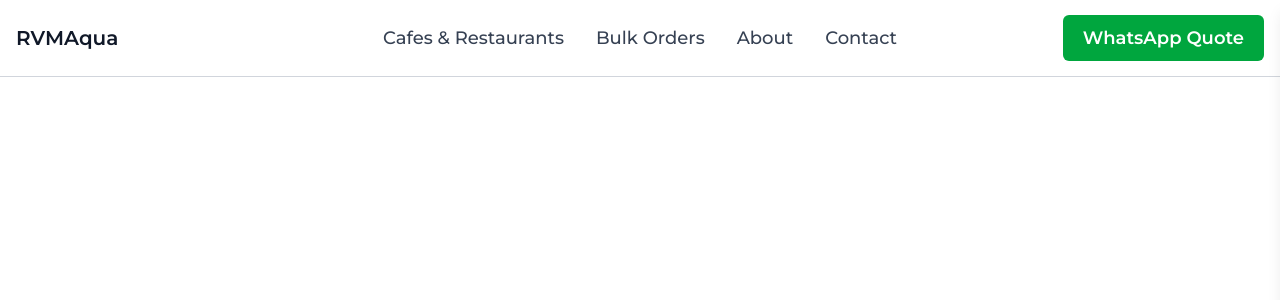
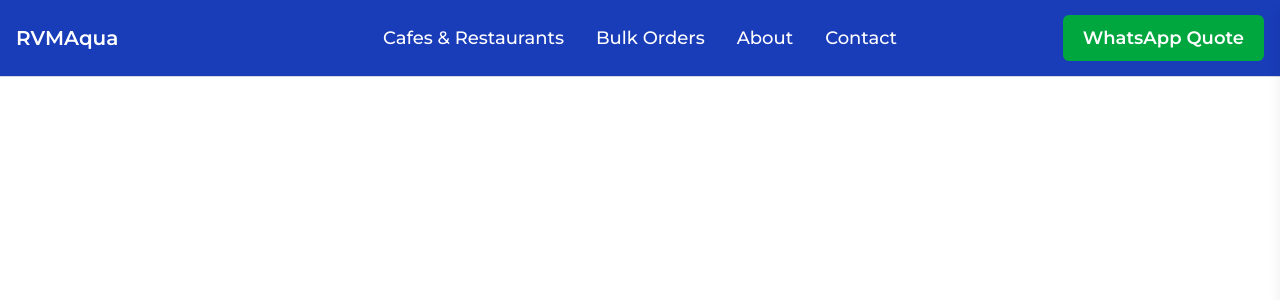
Before and after one commit to sachinpal11/RVMaqua, a Next.js app: page / in a window 1280 px wide. Shown: the top 300 px of the page. Built offline with nearby package versions, Linux system fonts and the light colour scheme.

Commit message:
change color of navbar

```diff
--- a/components/navbar.tsx
+++ b/components/navbar.tsx
@@ -2,15 +2,16 @@
 
 import React, { useState } from "react";
 import Link from "next/link";
+import { Menu, X } from "lucide-react";
 
 export default function Navbar(): React.ReactElement {
   const [open, setOpen] = useState<boolean>(false);
 
   return (
-    <header className="w-full border-b sticky top-0 border-gray-300 bg-white">
+    <header className="w-full border-b sticky top-0  border-gray-300 bg-blue-800">
       <nav className="relative mx-auto flex max-w-7xl items-center px-4 py-6">
         {/* Logo */}
-        <Link href="/" className="text-xl font-heading font-bold text-gray-900">
+        <Link href="/" className="text-xl font-heading font-bold text-white">
           RVMAqua
         </Link>
 
@@ -32,9 +33,7 @@ export default function Navbar(): React.ReactElement {
           className="ml-auto flex items-center md:hidden"
         >
           <span className="relative h-6 w-6">
-            <span className="absolute left-0 top-1 h-0.5 w-full bg-black" />
-            <span className="absolute left-0 top-1/2 h-0.5 w-full bg-black" />
-            <span className="absolute left-0 bottom-1 h-0.5 w-full bg-black" />
+            <Menu className="text-white" />
           </span>
         </button>
       </nav>
@@ -49,18 +48,18 @@ export default function Navbar(): React.ReactElement {
 
       {/* Right Sidebar */}
       <aside
-        className={`fixed right-0 top-0 z-50 h-full w-72 bg-white shadow-lg transition-transform duration-300 ${
+        className={`fixed right-0 top-0 z-50 h-full w-72 bg-blue-800 shadow-lg transition-transform duration-300 ${
           open ? "translate-x-0" : "translate-x-full"
         }`}
       >
-        <div className="flex items-center justify-between border-b px-4 py-4">
-          <span className="text-lg font-heading font-bold">RVMAqua</span>
+        <div className="flex items-center justify-between px-4 py-4">
+          <span className="text-lg text-white font-heading font-bold"></span>
           <button
             aria-label="Close menu"
             onClick={() => setOpen(false)}
-            className="text-2xl leading-none"
+            className="text-2xl text-white leading-none"
           >
-            ×
+            <X />
           </button>
         </div>
 
@@ -91,7 +90,7 @@ function NavLinks({
   onLinkClick,
 }: NavLinksProps): React.ReactElement {
   const baseClass =
-    "font-body text-gray-700 font-medium hover:text-gray-900 transition-colors";
+    "font-body text-white font-medium hover:text-neutral-200 transition-colors";
 
   return (
     <>
--- a/package.json
+++ b/package.json
@@ -9,6 +9,7 @@
     "lint": "eslint"
   },
   "dependencies": {
+    "lucide-react": "^0.562.0",
     "next": "16.1.1",
     "react": "19.2.3",
     "react-dom": "19.2.3"
```
Also changed, not shown: 1 other file (tests, documents, lock files or other folders).
